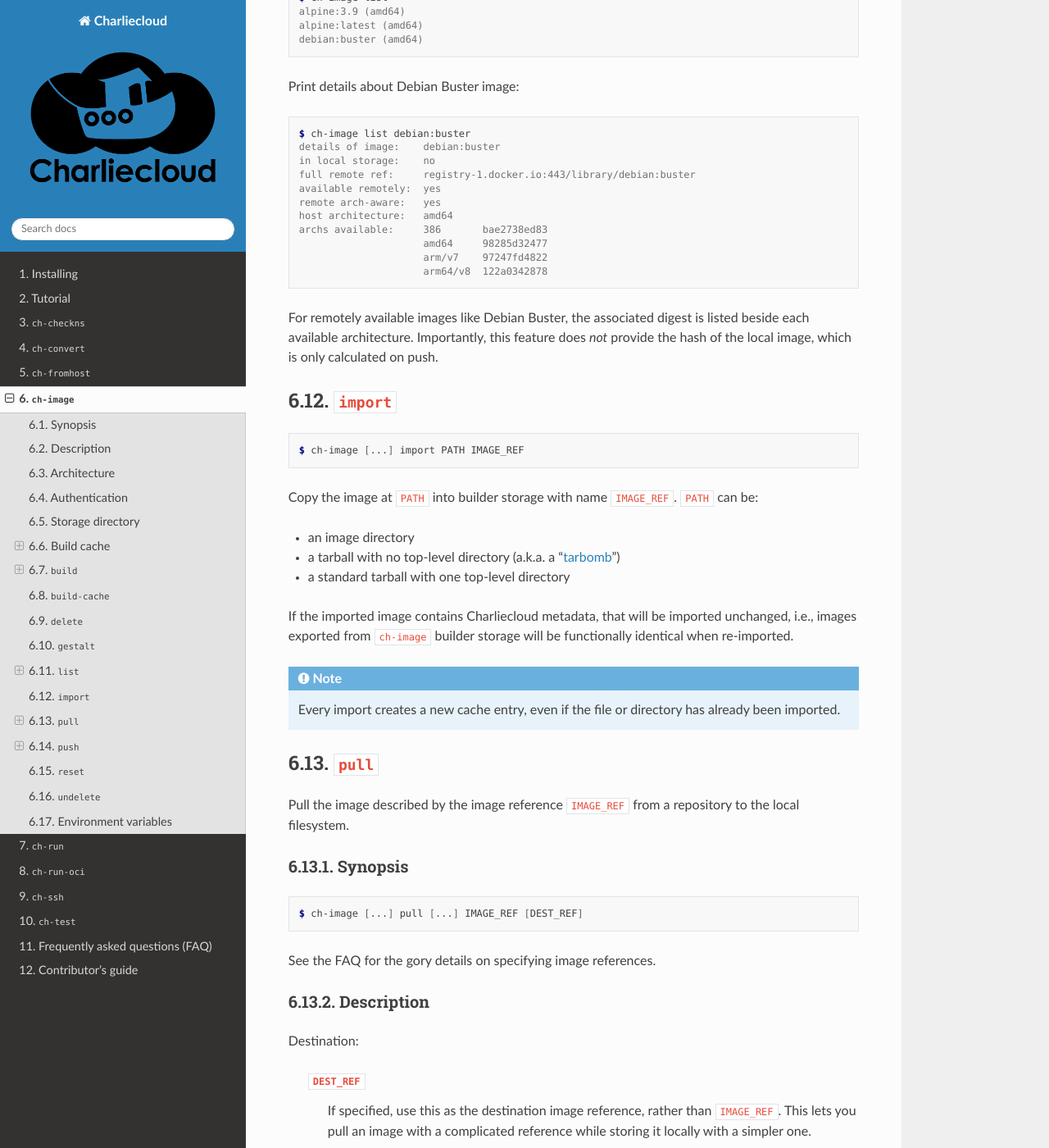
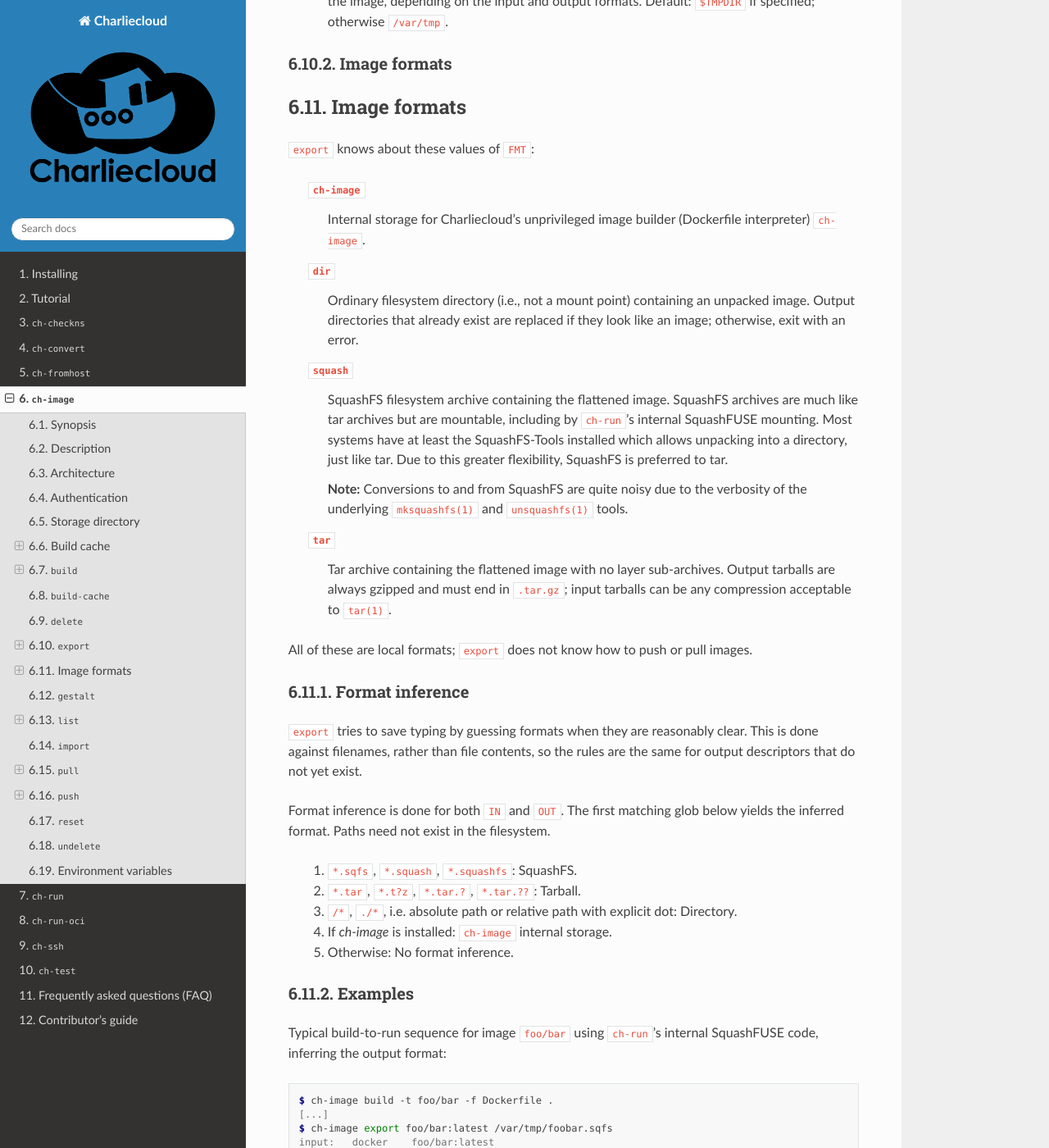
Before and after one commit to hpc/charliecloud, a Sphinx documentation site: the page built from doc/ch-image.rst, in a window 1280 px wide and 1400 px high, scrolled down 18584 px. Shown: the whole window at 82% size. Built offline with Sphinx 7.4.7 and the Read the Docs theme 2.0.0, drawn with Linux system fonts in a browser that asks for light colours; the version number could not be read and is left out; some of the changed text lies outside the part shown.

Commit message:
adding documentation for how ch-image export should work

```diff
--- a/doc/ch-image.rst
+++ b/doc/ch-image.rst
@@ -16,6 +16,7 @@
    $ ch-image [...] build [-t TAG] [-f DOCKERFILE] [...] CONTEXT
    $ ch-image [...] build-cache [...]
    $ ch-image [...] delete IMAGE_REF
+   $ ch-image [...] export [...] IMAGE_REF IMAGE_OUT
    $ ch-image [...] gestalt [SELECTOR]
    $ ch-image [...] import PATH IMAGE_REF
    $ ch-image [...] list [-l] [IMAGE_REF]
@@ -927,6 +928,158 @@
    Glob characters must be quoted or otherwise protected from the shell, which
    also desires to interpret them and will do so incorrectly.
 
+:code:`export`
+===============
+
+::
+
+   $ ch-image [...] export [-o FMT] [...] IMAGE_REF PATH
+
+Description
+-----------
+
+Copy image :code:`IMAGE_REF` to :code:`PATH` and convert its format. Replace
+:code:`PATH` if it already exists, unless :code:`--no-clobber` is specified. It
+is an error if :code:`IMAGE_REF` and :code:`PATH` have the same format; use the
+format's own tools for that case.
+
+:code:`ch-run` can run container images that are plain directories or
+(optionally) SquashFS archives. However, images can take on a variety of other
+formats as well. The main purpose of this tool is to make images in those
+other formats available to :code:`ch-run`.
+
+For best performance, :code:`export` should be invoked only once,
+producing the final format actually needed.
+
+  :code:`IMAGE_REF`
+    Descriptor for the input image. For image builders, this is an image
+    reference; otherwise, it's a filesystem path.
+
+  :code:`PATH`
+    Descriptor for the output image.
+
+  :code:`-h`, :code:`--help`
+    Print help and exit.
+
+  :code:`-n`, :code:`--dry-run`
+    Don't read the input or write the output. Useful for testing format
+    inference.
+
+  :code:`--no-clobber`
+    Error if :code:`OUT` already exists, rather than replacing it.
+
+  :code:`-o`, :code:`--out-fmt FMT`
+    Output image format is :code:`FMT`; inferred if omitted.
+
+  :code:`--tmp DIR`
+    A sub-directory for temporary storage is created in :code:`DIR` and
+    removed at the end of a successful conversion. **If this script crashes or
+    errors out, the temporary directory is left behind to assist in
+    debugging.** Storage may be needed up to twice the uncompressed size of
+    the image, depending on the input and output formats. Default:
+    :code:`$TMPDIR` if specified; otherwise :code:`/var/tmp`.
+
+.. Notes:
+   1. It's a deliberate choice to use UNIXey options rather than the Skopeo
+      syntax [1], e.g. "-i docker" rather than "docker:image-name".
+      [1]: https://manpages.debian.org/unstable/golang-github-containers-image/containers-transports.5.en.html
+   2. There used to be an [OUT_ARG ...] that would be passed unchanged to the
+      archiver, i.e. tar(1) or mksquashfs(1). However it wasn't clear there
+      were real use cases, and this has lots of opportunities to mess things
+      up. Also, it's not clear when it will be called. For example, if you
+      convert a directory to a tarball, then passing e.g. -J to XZ-compress
+      will work fine, but when converting from Docker, we just compress the
+      tarball we got from Docker, so in that case -J wouldn't work.
+   3. I also deliberately left out an option to change the output compression
+      algorithm, under the assumption that the default is good enough. This
+      can be revisited later IMO if needed.
+Image formats
+-------------
+
+Image formats
+=============
+
+:code:`export` knows about these values of :code:`FMT`:
+
+  :code:`ch-image`
+    Internal storage for Charliecloud's unprivileged image builder (Dockerfile
+    interpreter) :code:`ch-image`.
+
+  :code:`dir`
+    Ordinary filesystem directory (i.e., not a mount point) containing an
+    unpacked image. Output directories that already exist are replaced if they
+    look like an image; otherwise, exit with an error.
+
+  :code:`squash`
+    SquashFS filesystem archive containing the flattened image. SquashFS
+    archives are much like tar archives but are mountable, including by
+    :code:`ch-run`'s internal SquashFUSE mounting. Most systems have at least
+    the SquashFS-Tools installed which allows unpacking into a directory, just
+    like tar. Due to this greater flexibility, SquashFS is preferred to tar.
+
+    **Note:** Conversions to and from SquashFS are quite noisy due to the
+    verbosity of the underlying :code:`mksquashfs(1)` and
+    :code:`unsquashfs(1)` tools.
+
+  :code:`tar`
+    Tar archive containing the flattened image with no layer sub-archives.
+    Output tarballs are always gzipped and must end in :code:`.tar.gz`;
+    input tarballs can be any compression acceptable to :code:`tar(1)`.
+
+All of these are local formats; :code:`export` does not know how to push
+or pull images.
+
+
+Format inference
+----------------
+
+:code:`export` tries to save typing by guessing formats when they are
+reasonably clear. This is done against filenames, rather than file contents,
+so the rules are the same for output descriptors that do not yet exist.
+
+Format inference is done for both :code:`IN` and :code:`OUT`. The first
+matching glob below yields the inferred format. Paths need not exist in the
+filesystem.
+
+  1. :code:`*.sqfs`, :code:`*.squash`, :code:`*.squashfs`: SquashFS.
+
+  2. :code:`*.tar`, :code:`*.t?z`, :code:`*.tar.?`, :code:`*.tar.??`: Tarball.
+
+  3. :code:`/*`, :code:`./*`, i.e. absolute path or relative path with
+     explicit dot: Directory.
+
+  4. If `ch-image` is installed: :code:`ch-image` internal storage.
+
+  5. Otherwise: No format inference.
+
+
+Examples
+--------
+
+Typical build-to-run sequence for image :code:`foo/bar` using :code:`ch-run`'s
+internal SquashFUSE code, inferring the output format::
+
+  $ ch-image build -t foo/bar -f Dockerfile .
+  [...]
+  $ ch-image export foo/bar:latest /var/tmp/foobar.sqfs
+  input:   docker    foo/bar:latest
+  output:  squashfs  /var/tmp/foobar.sqfs
+  copying ...
+  done
+  $ ch-run /var/tmp/foobar.sqfs -- echo hello
+  hello
+
+Same conversion, but no format inference::
+
+  $ ch-image export -o squash foo/bar:latest /var/tmp/foobar.sqfs
+  input:   docker    foo/bar:latest
+  output:  squashfs  /var/tmp/foobar.sqfs
+  copying ...
+  done
+
+
+..  LocalWords:  FMT fmt
+
 :code:`gestalt`
 ===============
 
```
